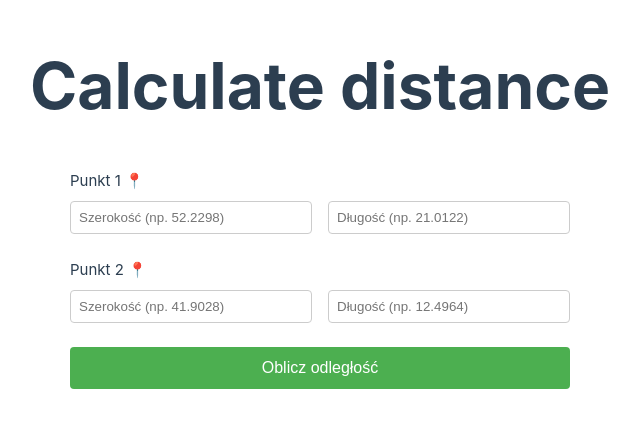
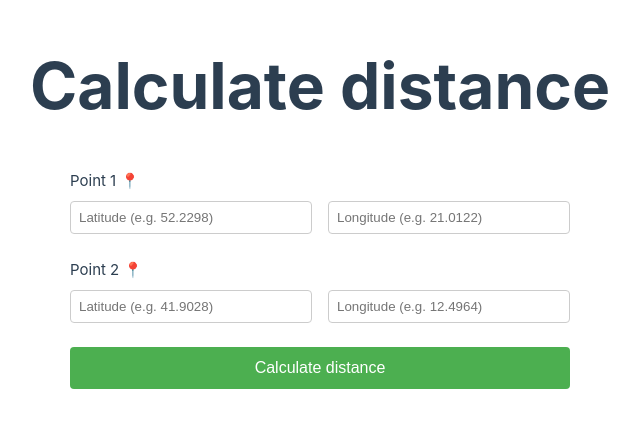
Before and after one commit to magwww/php-vue-distance-calc, a Vue app: page / in a window 1280 px wide. Shown: the part 109-536 px from the top of the page, without its empty margins (320-960 px from the left). Built offline with nearby package versions, Linux system fonts and the light colour scheme.

Commit message:
fix(translations): Add eng translations

```diff
--- a/frontend/src/components/GeoDistanceForm.vue
+++ b/frontend/src/components/GeoDistanceForm.vue
@@ -1,20 +1,20 @@
 <template>
   <form @submit.prevent="onSubmit">
     <div class="input-group">
-      <label>Punkt 1 📍</label>
+      <label>Point 1 📍</label>
       <div class="inputs">
-        <input v-model.number="point1.lat" placeholder="Szerokość (np. 52.2298)" required />
-        <input v-model.number="point1.lng" placeholder="Długość (np. 21.0122)" required />
+        <input v-model.number="point1.lat" placeholder="Latitude (e.g. 52.2298)" required />
+        <input v-model.number="point1.lng" placeholder="Longitude (e.g. 21.0122)" required />
       </div>
     </div>
     <div class="input-group">
-      <label>Punkt 2 📍</label>
+      <label>Point 2 📍</label>
       <div class="inputs">
-        <input v-model.number="point2.lat" placeholder="Szerokość (np. 41.9028)" required />
-        <input v-model.number="point2.lng" placeholder="Długość (np. 12.4964)" required />
+        <input v-model.number="point2.lat" placeholder="Latitude (e.g. 41.9028)" required />
+        <input v-model.number="point2.lng" placeholder="Longitude (e.g. 12.4964)" required />
       </div>
     </div>
-    <button type="submit">Oblicz odległość</button>
+    <button type="submit">Calculate distance</button>
   </form>
 </template>
 
--- a/frontend/src/components/GeoDistanceResult.vue
+++ b/frontend/src/components/GeoDistanceResult.vue
@@ -1,7 +1,8 @@
 <template>
   <div v-if="distance">
-    <h3>Wynik:</h3>
-    <p>Odległość: {{ distance.km }} km {{ distance.m }} m</p>
+    <h3>
+      Result: <span>{{ distance.km }} km {{ distance.m }} m</span>
+    </h3>
   </div>
 </template>
 
```
